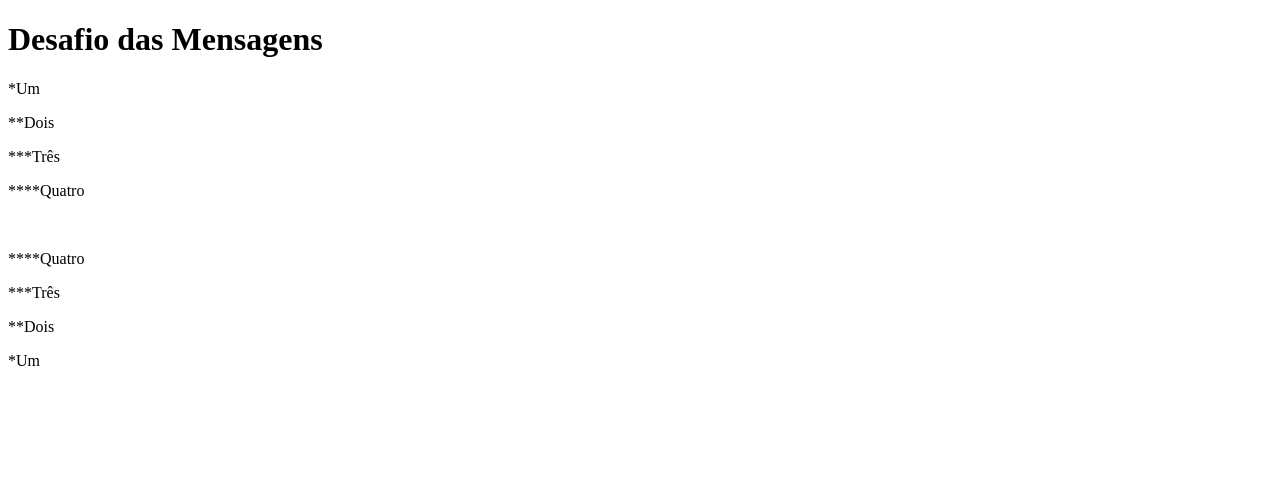
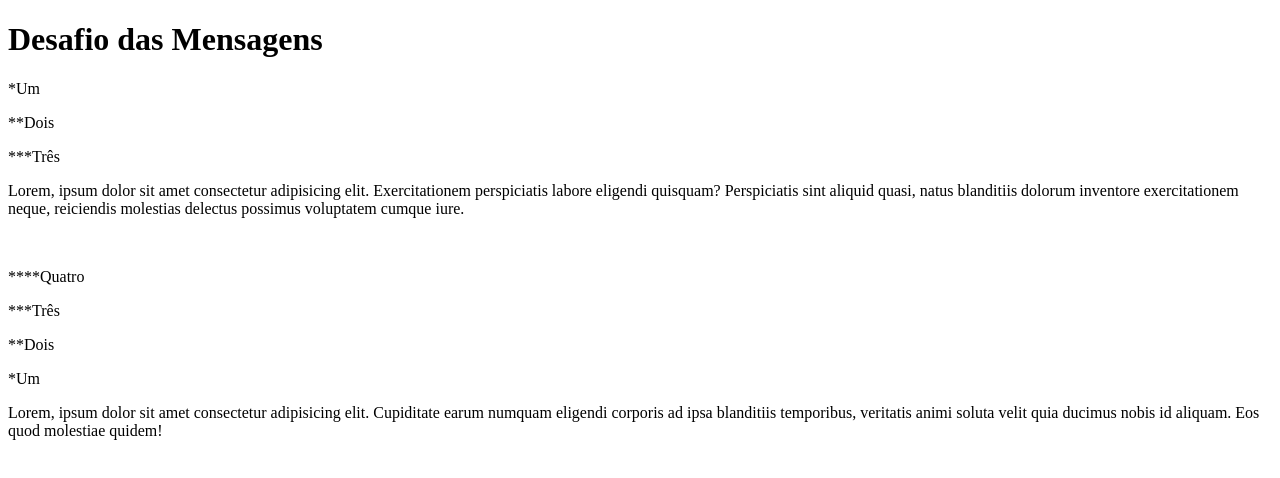
Before and after one commit to fariasdavi07/Desafio-01-HTML-e-CSS, a plain HTML site: page index.html in a window 1280 px wide. Drawn offline with Linux system fonts and the light colour scheme.

Commit message:
mudança parágrafo h1

```diff
--- a/index.html
+++ b/index.html
@@ -11,11 +11,12 @@
     <p>*Um</p>
     <p>**Dois</p>
     <p>***Três
-    <p>****Quatro</p>
+    <p>Lorem, ipsum dolor sit amet consectetur adipisicing elit. Exercitationem perspiciatis labore eligendi quisquam? Perspiciatis sint aliquid quasi, natus blanditiis dolorum inventore exercitationem neque, reiciendis molestias delectus possimus voluptatem cumque iure.</p>
     <br>
     <P>****Quatro</P>
     <p>***Três</p>
     <p>**Dois</p>
     <p>*Um</p>
+    <p>Lorem, ipsum dolor sit amet consectetur adipisicing elit. Cupiditate earum numquam eligendi corporis ad ipsa blanditiis temporibus, veritatis animi soluta velit quia ducimus nobis id aliquam. Eos quod molestiae quidem!</p>
 </body>
 </html>
```
